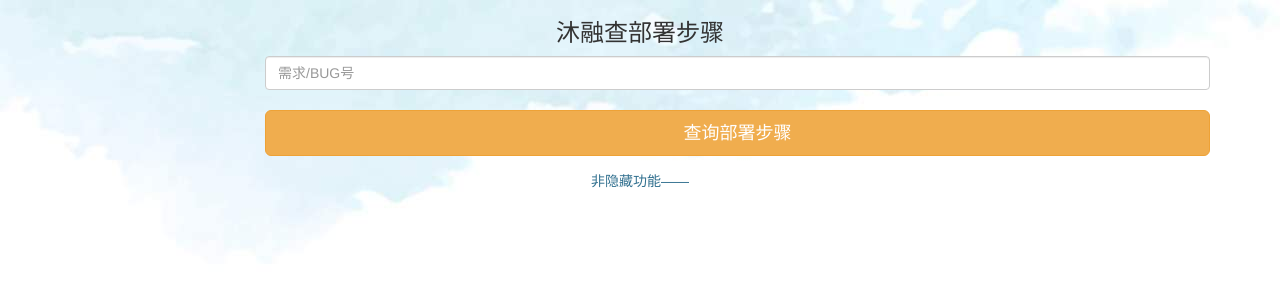
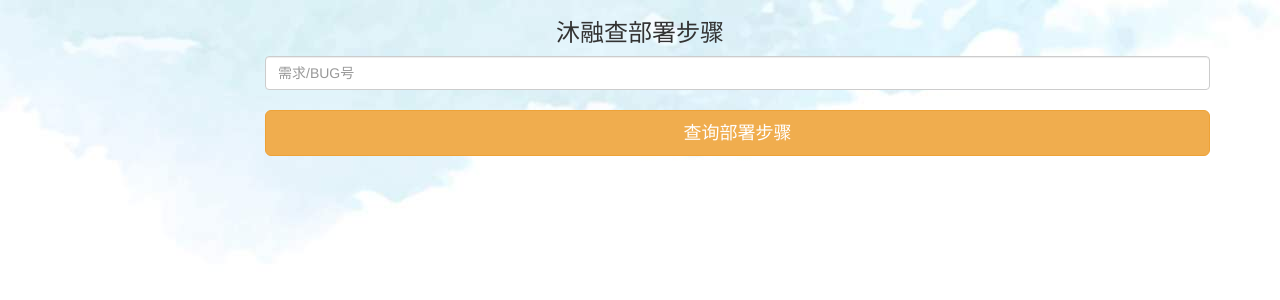
Before and after one commit to rivest829/DeploySystem, a Django app: template templates/stepResponse.html in a window 1280 px wide. Shown: the top 300 px of the page. Run offline with Django 3.2, Linux system fonts and the light colour scheme; the template is opened without the code that fills it, so the values that code supplies are empty; some libraries are stand-ins or nearby versions.

```diff
--- a/templates/stepCallback.html
+++ b/templates/stepCallback.html
@@ -8,7 +8,6 @@
 {# Display django.contrib.messages as Bootstrap alerts #}
 {% bootstrap_messages %}
 <head>
-    沐融部署步骤
 </head>
 <body>
 <div class="container">
--- a/templates/stepResponse.html
+++ b/templates/stepResponse.html
@@ -29,7 +29,7 @@
 				</div>
             </form>
             <p class="text-center text-info">
-                <em></em> 非隐藏功能——<strong></strong>
+                <em></em> <strong></strong>
                 <small></small>
             </p>
         </div>
```
